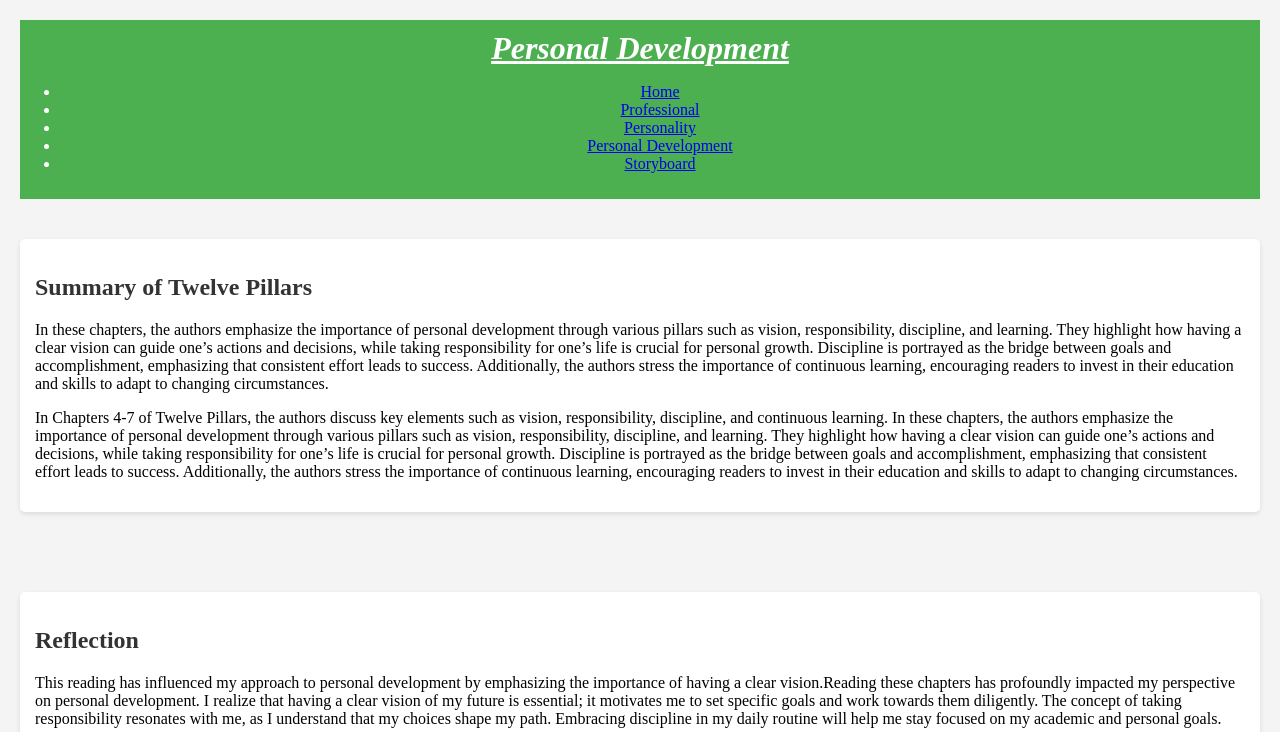
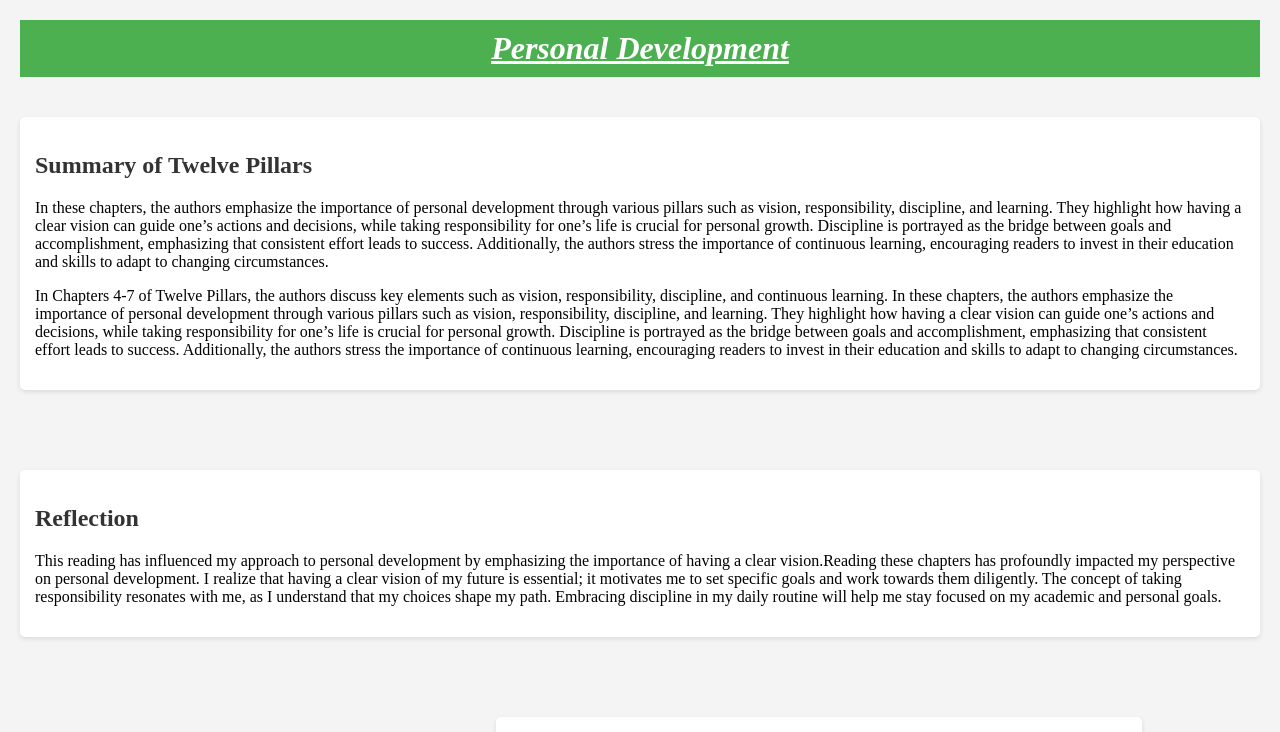
Before and after one commit to natnat-ken/natnat-ken, a plain HTML site: page personal_development.html in a window 1280 px wide. Shown: the top 732 px of the page. Drawn offline with Linux system fonts and the light colour scheme.

Commit message:
Update personal_development.html

```diff
--- a/personal_development.html
+++ b/personal_development.html
@@ -39,16 +39,6 @@
 
 <header>
     <h1><u><em>Personal Development</em></u></h1>
-
-<nav>
-	<ul>
-	<li><a href="2206450_IA1/index.html">Home</a></li>
-	<li><a href="codes/professional.html">Professional</a></li>
-	<li><a href="codes/personality.html">Personality</a></li>
-	<li><a href="codes/personal_development.html">Personal Development</a></li>
-	<li><a href="#storyboard.html">Storyboard</a></li>
-</ul>
-</nav>
 
 
 </header>
```
